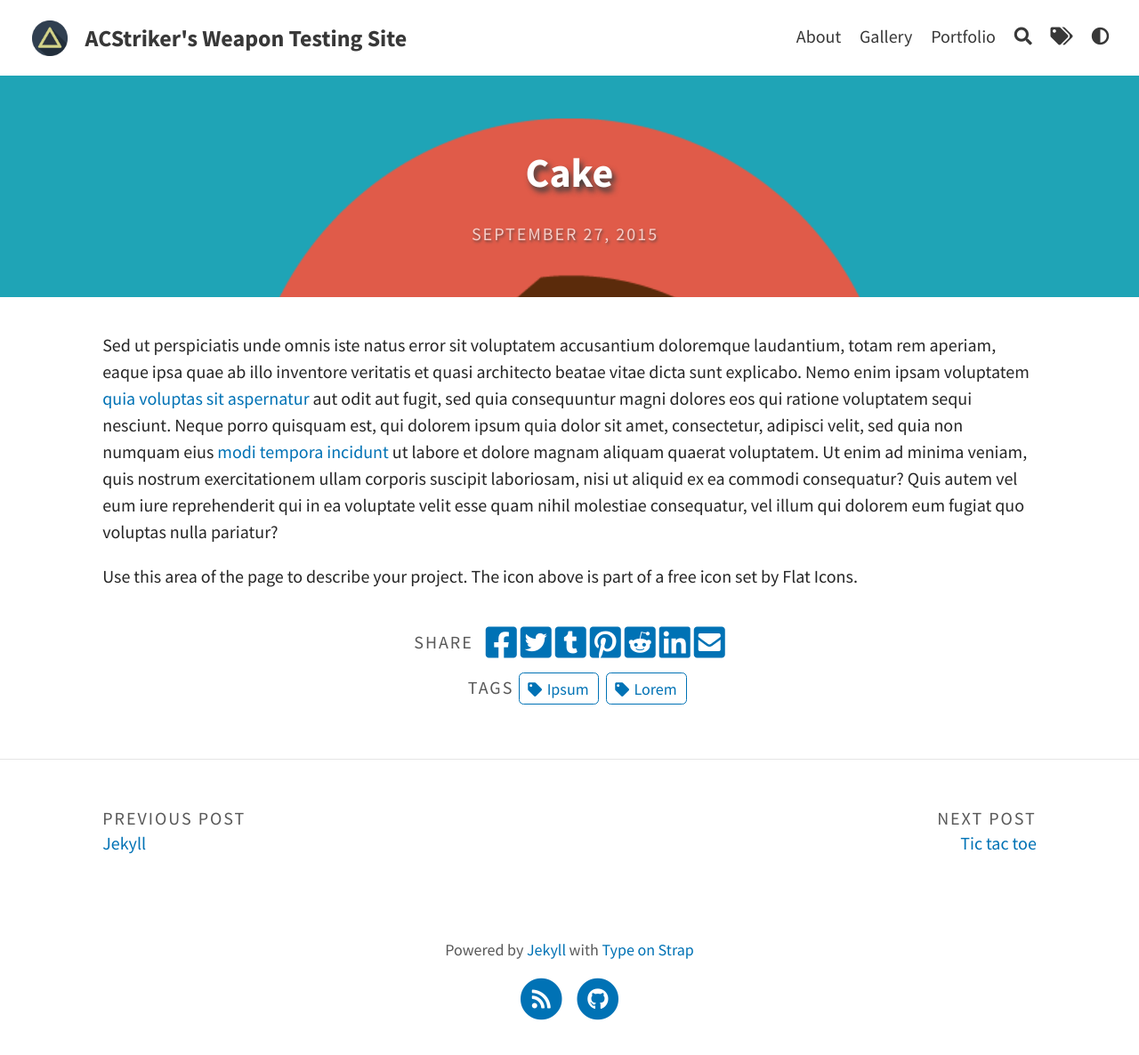
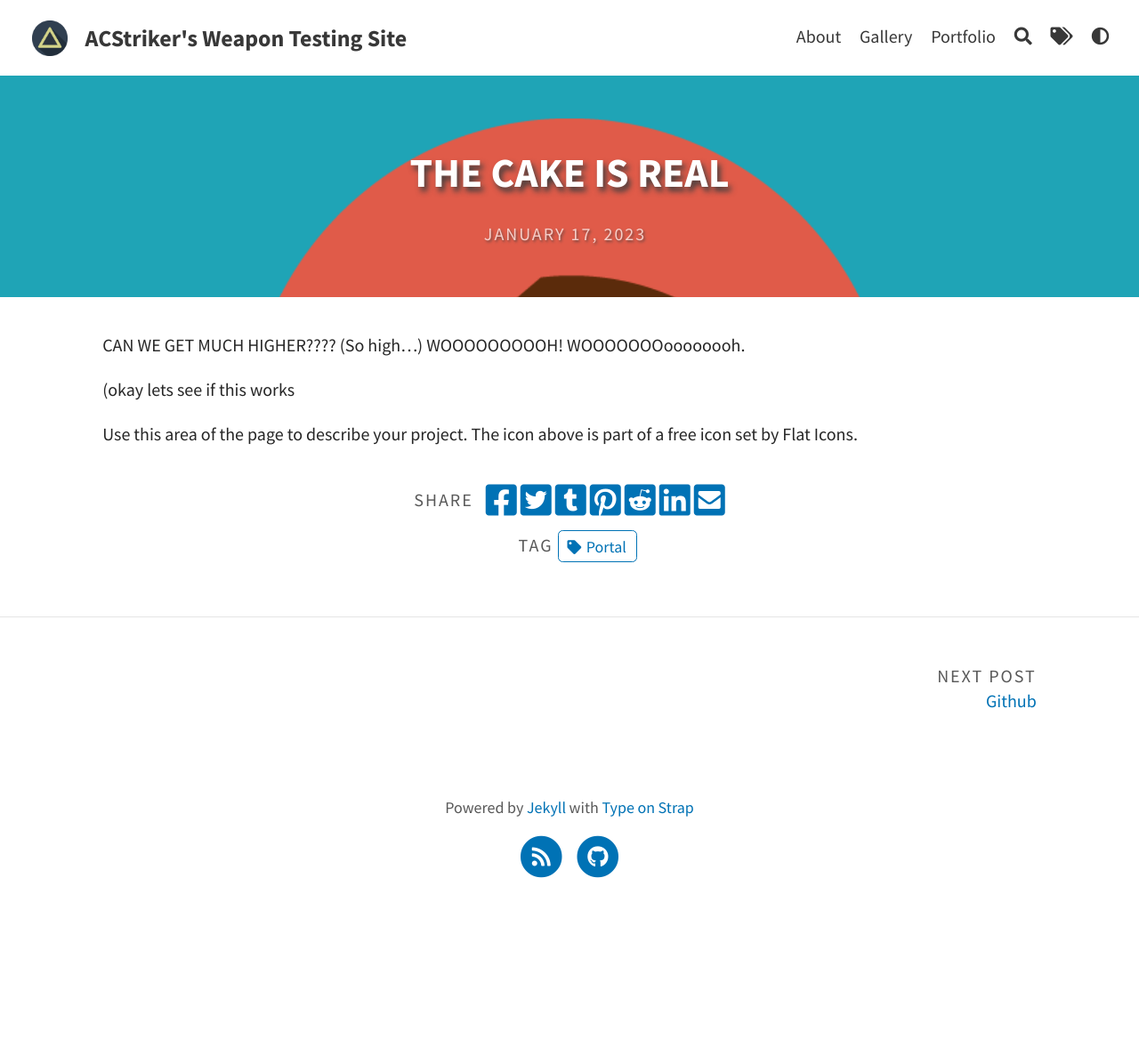
Before and after one commit to TheArcadeStriker/thearcadestriker.github.io, a Jekyll site: the page built from _portfolio/cake.md, in a window 1280 px wide. Shown: the whole page at 89% size. Built offline with Jekyll 4.4.1, drawn with Linux system fonts in a browser that asks for light colours; after the commit the page ends 1026 px from its top, so only the background shows below that.

```diff
--- a/_portfolio/cake.md
+++ b/_portfolio/cake.md
@@ -1,21 +1,18 @@
 ---
 layout: post
-title: Cake
+title: THE CAKE IS REAL
 feature-img: "assets/img/portfolio/cake.png"
 img: "assets/img/portfolio/cake.png"
-date: 27 September 2015
-tags: [Lorem, Ipsum]
+date: 17 Januarember 2023
+tags: [Portal]
 ---
 
-Sed ut perspiciatis unde omnis iste natus error sit voluptatem accusantium doloremque laudantium,
-totam rem aperiam, eaque ipsa quae ab illo inventore veritatis et quasi architecto beatae vitae dicta sunt explicabo.
-Nemo enim ipsam voluptatem <a>quia voluptas sit aspernatur</a> aut odit aut fugit,
-sed quia consequuntur magni dolores eos qui ratione voluptatem sequi nesciunt.
-Neque porro quisquam est, qui dolorem ipsum quia dolor sit amet, consectetur, adipisci velit,
-sed quia non numquam eius <a>modi tempora incidunt</a> ut labore et dolore magnam aliquam quaerat voluptatem.
-Ut enim ad minima veniam, quis nostrum exercitationem ullam corporis suscipit laboriosam, nisi ut aliquid ex ea commodi consequatur?
-Quis autem vel eum iure reprehenderit qui in ea voluptate velit esse quam nihil molestiae consequatur,
-vel illum qui dolorem eum fugiat quo voluptas nulla pariatur?
+CAN WE GET MUCH HIGHER????
+(So high...)
+WOOOOOOOOOH!
+WOOOOOOOoooooooh.
+
+(okay lets see if this works
 
 Use this area of the page to describe your project.
 The icon above is part of a free icon set by Flat Icons.
```
Also changed, not shown: _posts/2023-01-17-Testing-theme-and-github.md (added, +27 -0 lines).
